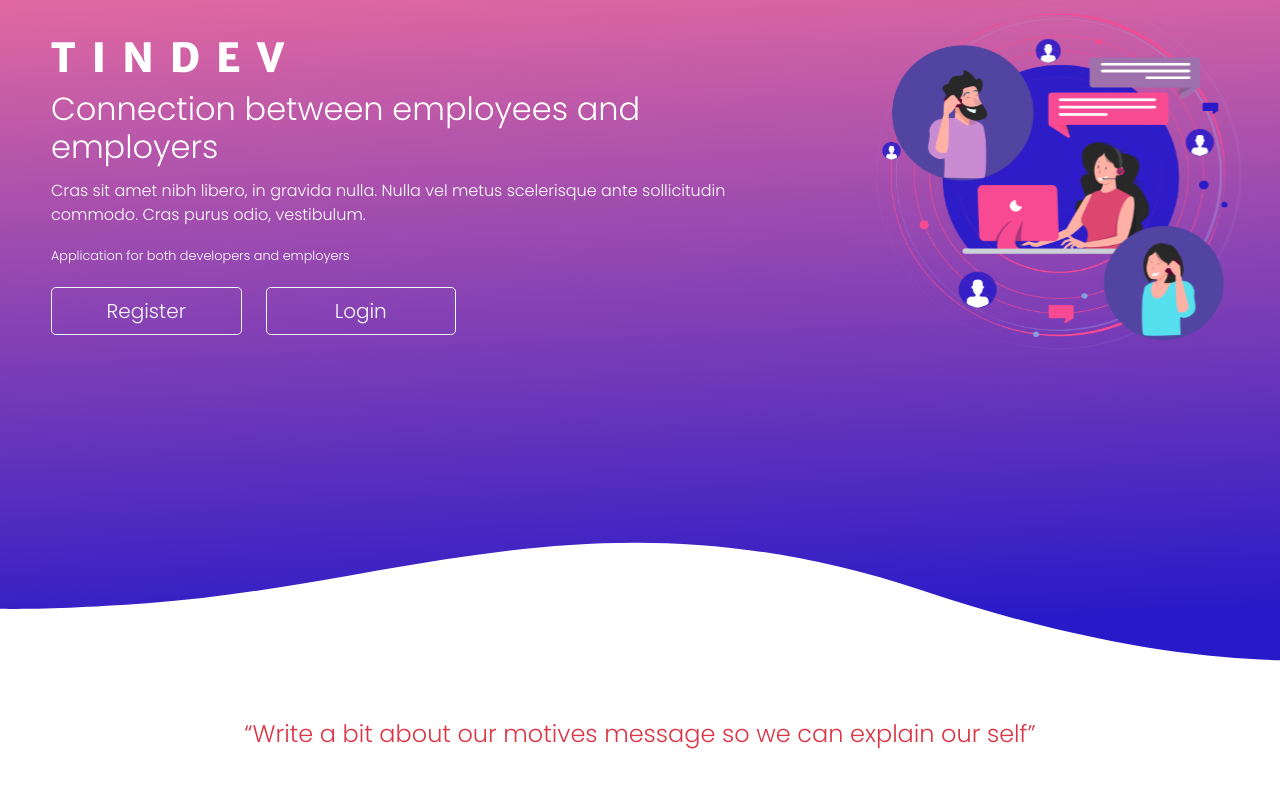
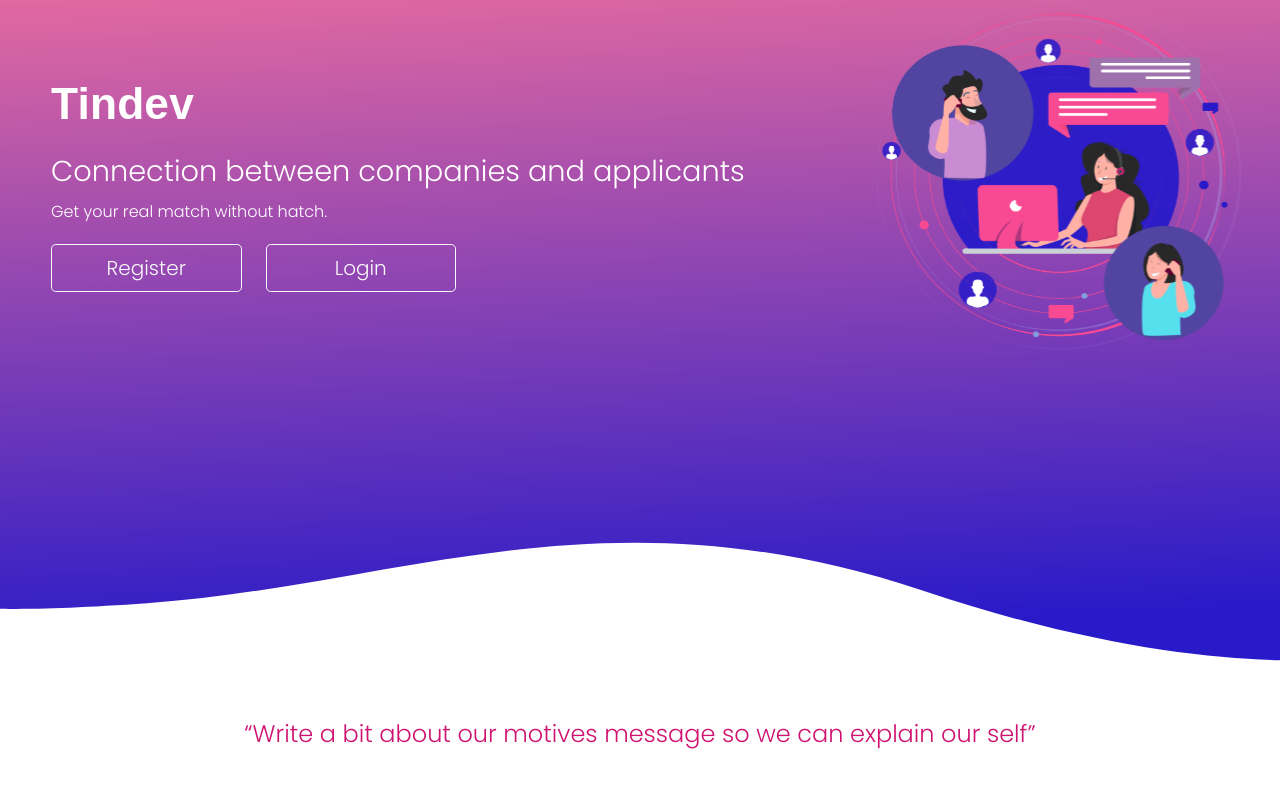
Before and after one commit to khumair/Tindev-Frontend, a React (Create React App) app: page / in a window 1280 px wide. Shown: the top 800 px of the page. Built offline with nearby package versions, Linux system fonts and the light colour scheme.

Commit message:
Landing page text

```diff
--- a/src/components/LandingTop/index.tsx
+++ b/src/components/LandingTop/index.tsx
@@ -26,21 +26,19 @@ const LandingTop = () => {
         <div className="row m-auto">
           <div className="col-md-8 align-items-center d-flex justify-content-center">
             <div className="card-body">
-              <h1 className="heading">TINDEV</h1>
+              <h1 className="heading">Tindev</h1>
               <animated.h2 style={scrollIn} className="card-title">
-                Connection between employees and employers
+                Connection between companies and applicants
               </animated.h2>
 
               <animated.p style={showIn} className="card-text">
-                Cras sit amet nibh libero, in gravida nulla. Nulla vel metus
-                scelerisque ante sollicitudin commodo. Cras purus odio,
-                vestibulum.
+                Get your real match without hatch.
               </animated.p>
-              <p className="card-text">
+              {/* <p className="card-text">
                 <small className="font-weight-light">
                   Application for both developers and employers
                 </small>
-              </p>
+              </p> */}
               <animated.div style={showIn} className="pt-1">
                 <Link
                   to="/register"
--- a/src/scss/styles.scss
+++ b/src/scss/styles.scss
@@ -8,15 +8,28 @@
   color: $white;
 }
 
+q {
+  color: #ce1370;
+}
+
 .heading {
-  font-family: 'Merriweather Sans', sans-serif;
-  letter-spacing: 1rem;
+  // font-family: 'Merriweather Sans', sans-serif;
+  letter-spacing: 0.01rem;
+  padding-bottom: 1rem;
+  font-family: 'Montserrat', sans-serif;
+  font-size: 2.77rem;
+  font-weight: bold;
+}
+
+.card-title {
+  font-size: 1.8rem;
 }
 
 .profile-page {
   margin: auto;
   width: 60%;
 }
+
 .container {
   height: 95vh;
 }
```
